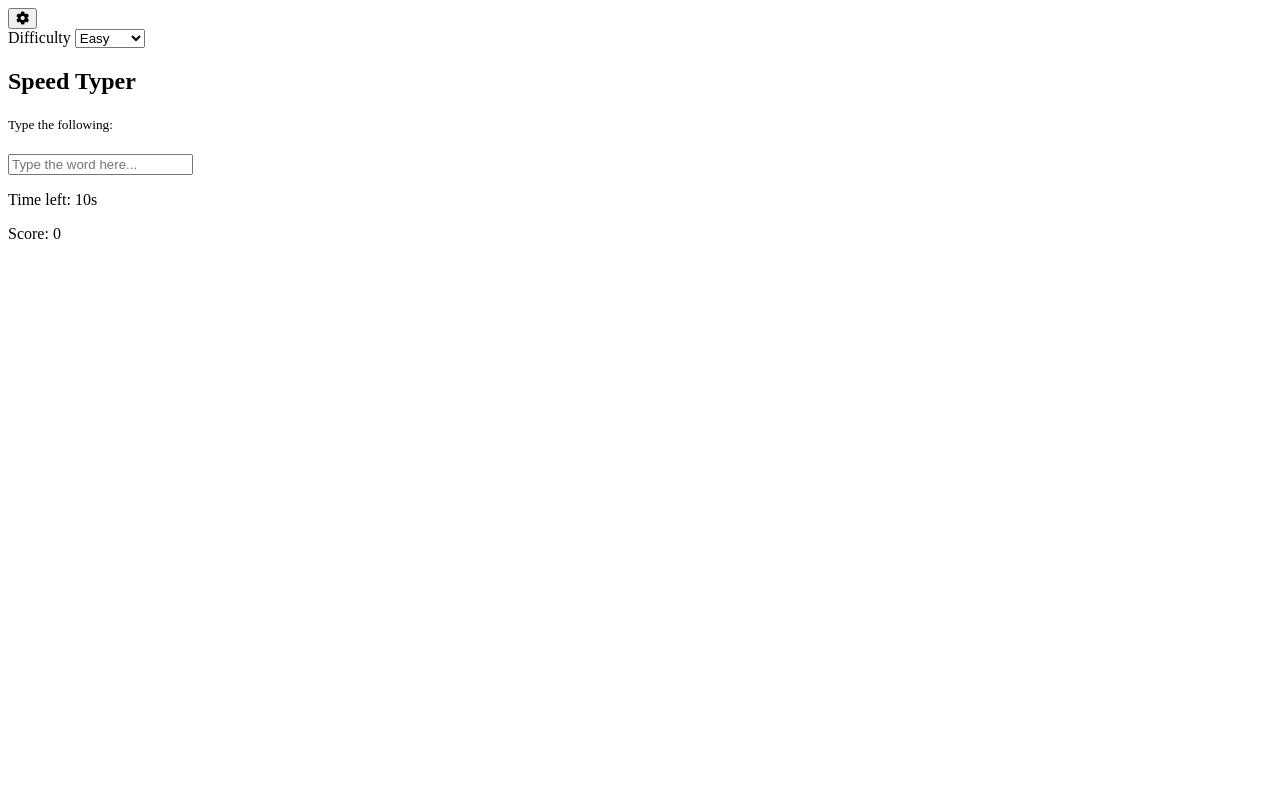
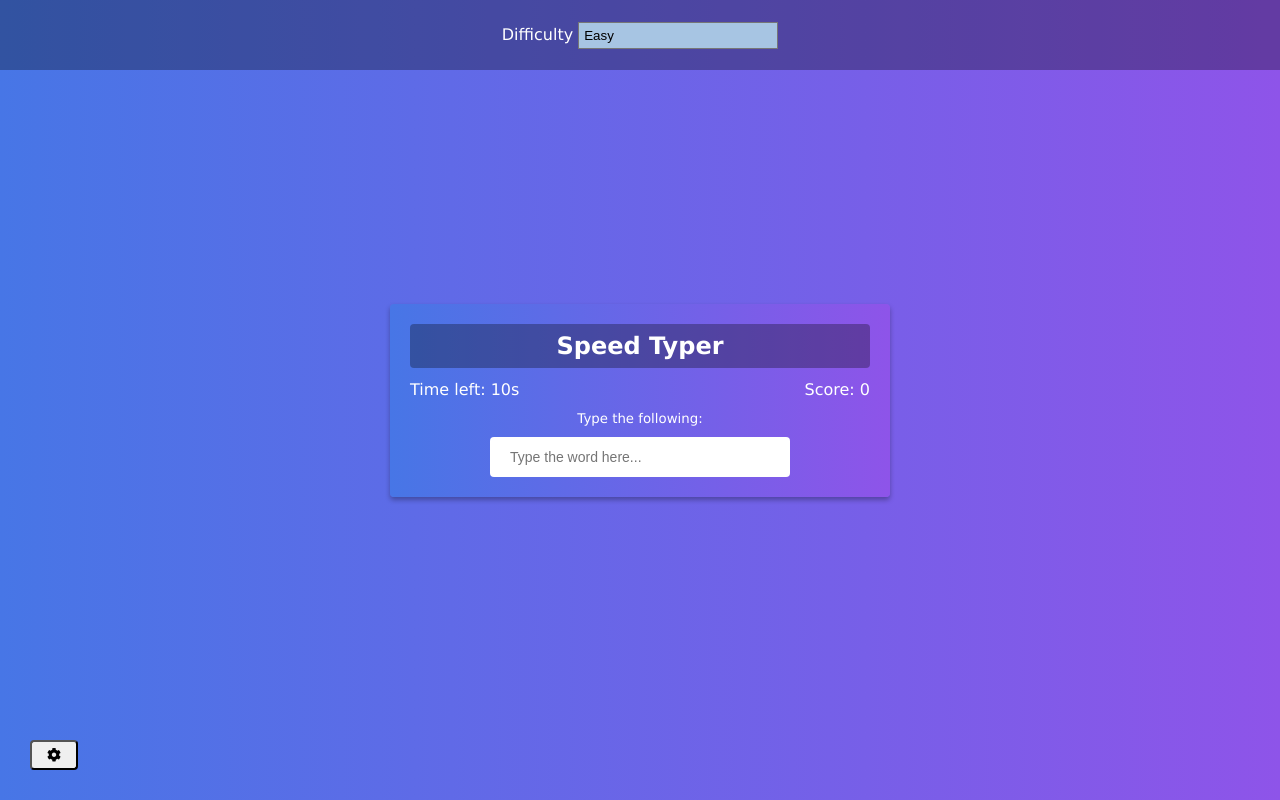
Before and after one commit to svvntos/speedTyper, a plain HTML site: page index.html in a window 1280 px wide. Drawn offline with Linux system fonts and the light colour scheme.

Commit message:
finshed the CSS for the game, Now moving on the javascript.

```diff
--- a/index.html
+++ b/index.html
@@ -4,7 +4,7 @@
     <meta charset="UTF-8">
     <meta name="viewport" content="width=device-width, initial-scale=1.0">
     <link rel="stylesheet" href="https://cdnjs.cloudflare.com/ajax/libs/font-awesome/5.15.1/css/all.min.css" integrity="sha512-+4zCK9k+qNFUR5X+cKL9EIR+ZOhtIloNl9GIKS57V1MyNsYpYcUrUeQc9vNfzsWfV28IaLL3i96P9sdNyeRssA==" crossorigin="anonymous" />
-    <link rel=''stylesheet href='style.css'>
+    <link rel='stylesheet' href='style.css'>
     <title>Speed Typer</title>
 </head>
 <body>
--- a/style.css
+++ b/style.css
@@ -0,0 +1,127 @@
+* {
+    box-sizing: border-box;
+}
+
+body {
+ background: #4776E6;  /* fallback for old browsers */
+background: -webkit-linear-gradient(to left, #8E54E9, #4776E6);  /* Chrome 10-25, Safari 5.1-6 */
+background: linear-gradient(to left, #8E54E9, #4776E6); /* W3C, IE 10+/ Edge, Firefox 16+, Chrome 26+, Opera 12+, Safari 7+ */
+
+
+
+    display: flex;
+    align-items: center;
+    justify-content: center;
+    min-height: 100vh;
+    margin: 0;
+    font-family: Verdana, Geneva, Tahoma, sans-serif;
+}
+
+button {
+    cursor: pointer;
+    font-size: 14px;
+    border-radius: 4px;
+    padding: 5px 15px;
+}
+
+select {
+    width: 200px;
+    padding:5px;
+    appearance: none;
+    -webkit-appearance: none;
+    -moz-appearance: none;
+    border-radius: 0;
+    background-color: #a7c5e3;
+}
+
+select:focus,
+button:focus {
+    outline: 0;
+}
+
+
+
+.settings-btn {
+    position: absolute;
+    bottom: 30px;
+    left: 30px;
+}
+
+.settings {
+    position: absolute;
+    top: 0;
+    left: 0;
+    width: 100%;
+    background-color: rgba(0,0,0,0.3);
+    height: 70px;
+    color: #fff;
+    display: flex;
+    align-items: center;
+    justify-content: center;
+    transform: translateY(0);
+    transition: transform 0.3s ease-in-out;
+}
+
+.settings.hide {
+    transform: translateY(-100%);
+}
+
+.container {
+    background: #4776E6;  /* fallback for old browsers */
+    background: -webkit-linear-gradient(to left, #8E54E9, #4776E6);  /* Chrome 10-25, Safari 5.1-6 */
+    background: linear-gradient(to left, #8E54E9, #4776E6); /* W3C, IE 10+/ Edge, Firefox 16+, Chrome 26+, Opera 12+, Safari 7+ */
+    padding: 20px;
+    border-radius: 4px;
+    box-shadow: 0 3px 5px rgba(0,0,0,0.3);
+    color:#fff;
+    position: relative;
+    text-align: center;
+    width: 500px;
+}
+
+h2 {
+    background-color: rgba(0,0,0,0.3);
+    padding: 8px;
+    border-radius: 4px;
+    margin: 0 0 40px;
+}
+
+h1 {
+    margin: 0;
+}
+
+input {
+    border: 0;
+    border-radius: 4px;
+    font-size: 14px;
+    width: 300px;
+    padding:12px 20px;
+    margin-top: 10px;
+}
+
+.score-container {
+    position: absolute;
+    top:60px;
+    right: 20px;
+}
+
+.time-container {
+    position: absolute;
+    top: 60px;
+    left: 20px;
+}
+
+.end-game-container {
+
+    background-color: inherit;
+    display: none;
+    align-items: center;
+    justify-content: center;
+    flex-direction: column;
+    position: absolute;
+    top:0;
+    left:0;
+    width: 100%;
+    height: 100%;
+    z-index: 1;
+}
```
